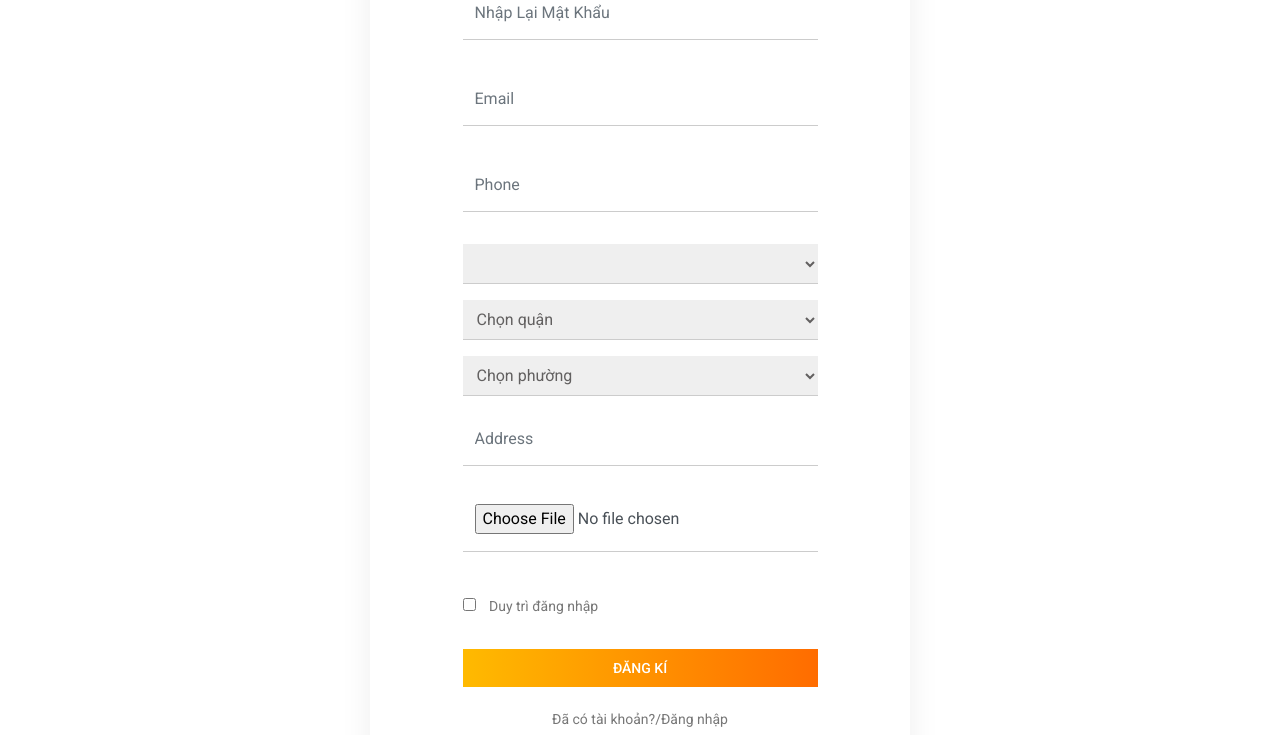
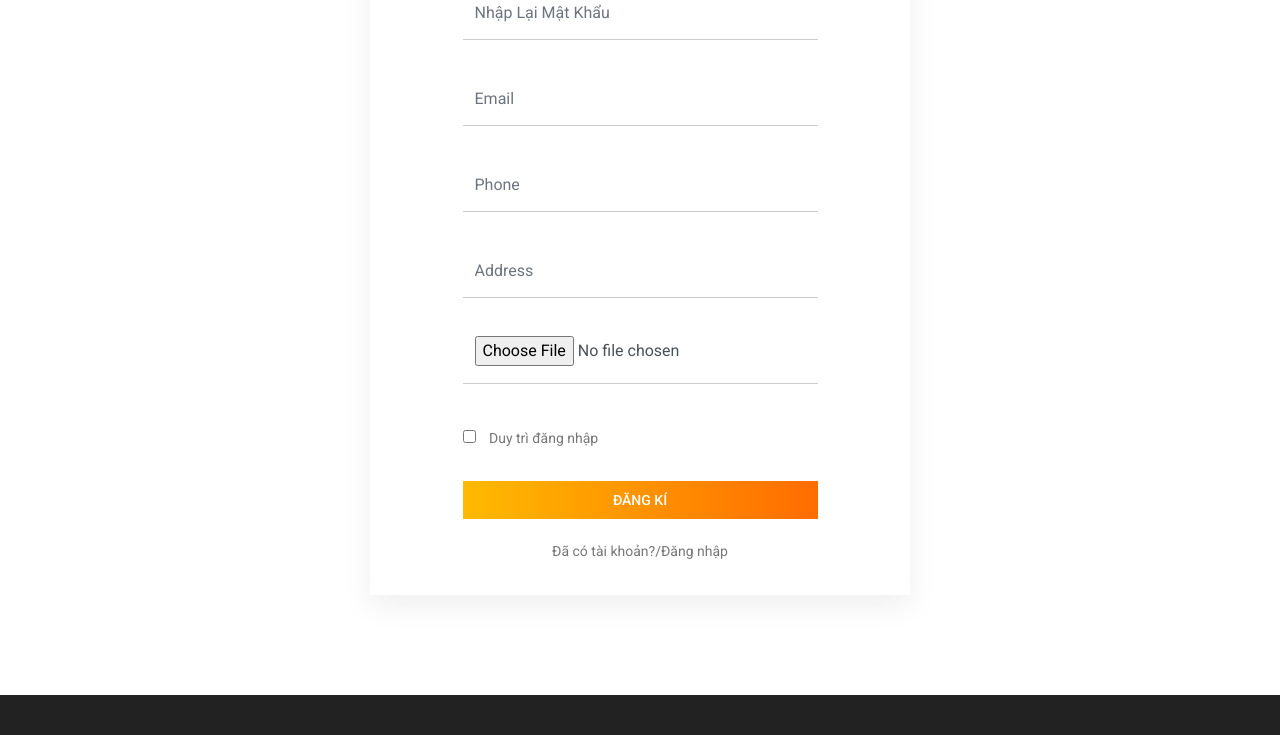
Before and after one commit to vohuutuan38/duan1, a PHP site: page /index.php?act=registration in a window 1280 px wide; the page is wider, and only the part inside the window is pictured. Shown: the part 872-1607 px from the top of that part. Run offline with PHP 8.4, Linux system fonts and the light colour scheme; data that the repository does not hold is empty; some libraries are stand-ins or nearby versions; grey boxes are pictures that could not be loaded.

Commit message:
update dang ki dang nhap

```diff
--- a/index.php
+++ b/index.php
@@ -42,7 +42,7 @@ if (isset($_GET['act']) && ($_GET['act'] != "")) {
                         $thongbao = "Tài khoản đã bị khóa.";
                         unset($_SESSION['username']);
                     } else {
-                        if ($_SESSION['username']['role'] == 0) {
+                        if ($_SESSION['username']['role'] == 'customer') {
                             header('Location:index.php');
                         } else {
                             header('Location:./admin/index.php');
--- a/view/account/registration.php
+++ b/view/account/registration.php
@@ -72,19 +72,6 @@
             <div class="col-md-12 form-group">
               <input type="text" class="form-control" name="phone" placeholder="Phone">
               <span class="mt-3 float-left register" name="register"></span>
-            </div>
-            <div class="form-group col-md-12">
-              <select class="form-select" name="" id="province"></select>
-            </div>
-            <div class="form-group col-md-12">
-              <select class="form-select" name="" id="district">
-                <option value="">Chọn quận</option>
-              </select>
-            </div>
-            <div class="form-group col-md-12">
-              <select class="form-select" name="" id="ward">
-                <option value="">Chọn phường</option>
-              </select>
             </div>
             <div class="col-md-12 form-group">
               <input type="text" class="form-control" id="country" name="address" placeholder="Address" value="">
```
